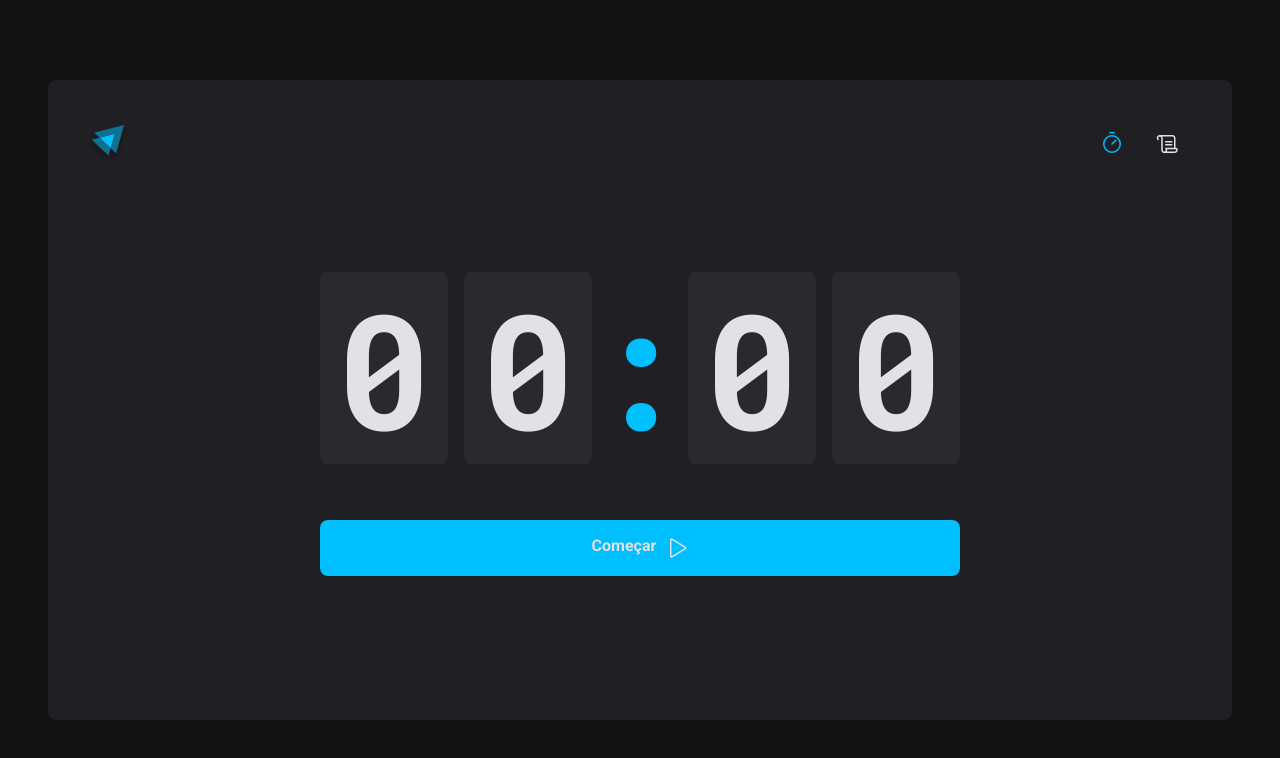
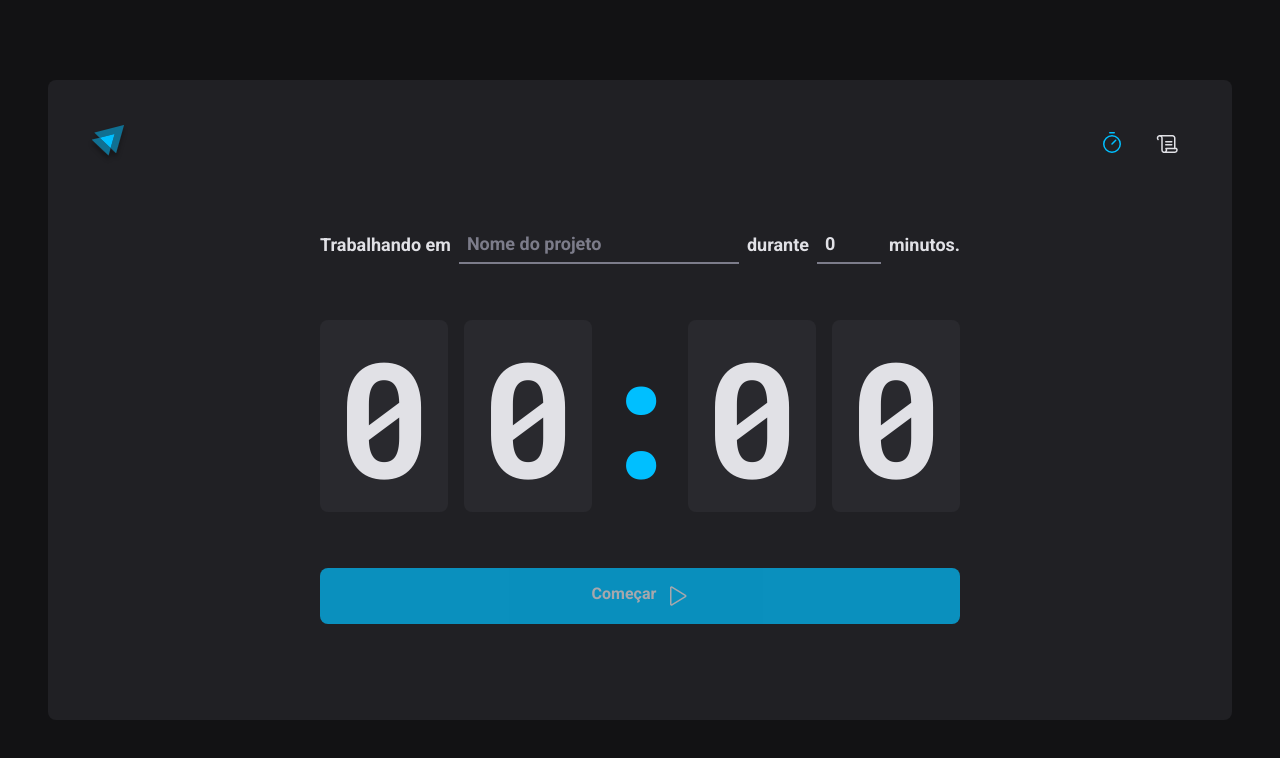
Before and after one commit to patriciaszbr/manager-task-flow, a React (Vite) app: page / in a window 1280 px wide. Shown: the top 758 px of the page. Built offline with nearby package versions, Linux system fonts and the light colour scheme.

Commit message:
Context no formulário

```diff
--- a/src/pages/Home/components/Countdown/index.tsx
+++ b/src/pages/Home/components/Countdown/index.tsx
@@ -1,13 +1,16 @@
 import { differenceInSeconds } from 'date-fns'
-import { useContext, useEffect, useState } from 'react'
+import { useContext, useEffect } from 'react'
 import { CyclesContext } from '../..'
 import { CountdownContainer, Separator } from './styles'
 
 export function Countdown() {
-  const { activeCycle, activeCycleId, markCurrentAsFinished } =
-    useContext(CyclesContext)
-
-  const [amountSecondsPassed, setAmountSecondsPassed] = useState(0)
+  const {
+    activeCycle,
+    activeCycleId,
+    amountSecondsPassed,
+    markCurrentAsFinished,
+    setSecondsPassed,
+  } = useContext(CyclesContext)
 
   const totalSeconds = activeCycle ? activeCycle.minutesAmount * 60 : 0
 
@@ -23,10 +26,10 @@
 
         if (secondsDifference >= totalSeconds) {
           markCurrentAsFinished()
-          setAmountSecondsPassed(totalSeconds)
+          setSecondsPassed(totalSeconds)
           clearInterval(interval)
         } else {
-          setAmountSecondsPassed(secondsDifference)
+          setSecondsPassed(secondsDifference)
         }
       }, 1000)
     }
@@ -34,7 +37,13 @@
     return () => {
       clearInterval(interval)
     }
-  }, [activeCycle, totalSeconds, activeCycleId, markCurrentAsFinished])
+  }, [
+    activeCycle,
+    totalSeconds,
+    activeCycleId,
+    markCurrentAsFinished,
+    setSecondsPassed,
+  ])
 
   const currentSeconds = activeCycle ? totalSeconds - amountSecondsPassed : 0
 
--- a/src/pages/Home/components/NewCycleForm/index.tsx
+++ b/src/pages/Home/components/NewCycleForm/index.tsx
@@ -1,26 +1,11 @@
-import { zodResolver } from '@hookform/resolvers/zod'
 import { FormContainer, MinutesAmount, TaskInput } from './styles'
-import * as zod from 'zod'
-import { useForm } from 'react-hook-form'
-
-const newCycleFormValidationSchema = zod.object({
-  task: zod.string().min(1, 'Informe a tarefa'),
-  minutesAmount: zod
-    .number()
-    .min(1, 'O ciclo precisa ser de no min. 05 minutos')
-    .max(60, 'O ciclo precisa ser de no max. 60 minutos'),
-})
-
-type NewCycleFormData = zod.infer<typeof newCycleFormValidationSchema>
+import { useContext } from 'react'
+import { CyclesContext } from '../..'
+import { useFormContext } from 'react-hook-form'
 
 export function NewCyleForm() {
-  const { register, handleSubmit, watch, reset } = useForm<NewCycleFormData>({
-    resolver: zodResolver(newCycleFormValidationSchema),
-    defaultValues: {
-      task: '',
-      minutesAmount: 0,
-    },
-  })
+  const { activeCycle } = useContext(CyclesContext)
+  const { register } = useFormContext()
 
   return (
     <FormContainer>
--- a/src/pages/Home/index.tsx
+++ b/src/pages/Home/index.tsx
@@ -1,5 +1,8 @@
-import { createContext, useEffect, useState } from 'react'
-import { HandPalm, Play, Watch } from 'phosphor-react'
+import { HandPalm, Play } from 'phosphor-react'
+import { FormProvider, useForm } from 'react-hook-form'
+import { zodResolver } from '@hookform/resolvers/zod'
+import * as zod from 'zod'
+import { createContext, useState } from 'react'
 
 import {
   HomeContainer,
@@ -22,16 +25,43 @@
 interface CylesContextType {
   activeCycle: Cycle | undefined
   activeCycleId: string | null
+  amountSecondsPassed: number
   markCurrentAsFinished: () => void
+  setSecondsPassed: (seconds: number) => void
 }
 
+const newCycleFormValidationSchema = zod.object({
+  task: zod.string().min(1, 'Informe a tarefa'),
+  minutesAmount: zod
+    .number()
+    .min(1, 'O ciclo precisa ser de no min. 05 minutos')
+    .max(60, 'O ciclo precisa ser de no max. 60 minutos'),
+})
+
 export const CyclesContext = createContext({} as CylesContextType)
+
+type NewCycleFormData = zod.infer<typeof newCycleFormValidationSchema>
 
 export function Home() {
   const [cycles, setCycles] = useState<Cycle[]>([])
   const [activeCycleId, setActiveCycleId] = useState<string | null>(null)
+  const [amountSecondsPassed, setAmountSecondsPassed] = useState(0)
+
+  const newCycleForm = useForm<NewCycleFormData>({
+    resolver: zodResolver(newCycleFormValidationSchema),
+    defaultValues: {
+      task: '',
+      minutesAmount: 0,
+    },
+  })
+
+  const { handleSubmit, watch, reset } = newCycleForm
 
   const activeCycle = cycles.find((cycle) => cycle.id === activeCycleId)
+
+  function setSecondsPassed(seconds: number) {
+    setAmountSecondsPassed(seconds)
+  }
 
   function markCurrentAsFinished() {
     setCycles((state) =>
@@ -45,23 +75,21 @@
     )
   }
 
-  // function handleCreateNewCycle(data: NewCycleFormData) {
-  //   const id = String(new Date().getTime())
+  function handleCreateNewCycle(data: NewCycleFormData) {
+    const id = String(new Date().getTime())
 
-  //   const newCycle: Cycle = {
-  //     id,
-  //     task: data.task,
-  //     minutesAmount: data.minutesAmount,
-  //     startDate: new Date(),
-  //     interruptedDate: Date,
-  //     finishedDate: Date,
-  //   }
+    const newCycle: Cycle = {
+      id,
+      task: data.task,
+      minutesAmount: data.minutesAmount,
+      startDate: new Date(),
+    }
 
-  //   setCycles((state) => [...state, newCycle])
-  //   setActiveCycleId(id)
-  //   setAmountSecondsPassed(0)
-  //   reset()
-  // }
+    setCycles((state) => [...state, newCycle])
+    setActiveCycleId(id)
+    setAmountSecondsPassed(0)
+    reset()
+  }
 
   function handleInterruptCycle() {
     setCycles((state) =>
@@ -76,18 +104,26 @@
     setActiveCycleId(null)
   }
 
-  // const task = Watch('task')
-  // const isSubmitDisabled = !task
+  const task = watch('task')
+  const isSubmitDisabled = !task
 
   console.log(cycles)
 
   return (
     <HomeContainer>
-      <form /* onSubmit={handleSubmit(handleCreateNewCycle)} */ action="">
+      <form onSubmit={handleSubmit(handleCreateNewCycle)} action="">
         <CyclesContext.Provider
-          value={{ activeCycle, activeCycleId, markCurrentAsFinished }}
+          value={{
+            activeCycle,
+            activeCycleId,
+            amountSecondsPassed,
+            markCurrentAsFinished,
+            setSecondsPassed,
+          }}
         >
-          {/* <NewCyleForm /> */}
+          <FormProvider {...newCycleForm}>
+            <NewCyleForm />
+          </FormProvider>
           <Countdown />
         </CyclesContext.Provider>
 
@@ -97,7 +133,7 @@
             <HandPalm size={24} />1
           </StopCountdownButton>
         ) : (
-          <StartCountdownButton type="submit" /* disabled={isSubmitDisabled} */>
+          <StartCountdownButton type="submit" disabled={isSubmitDisabled}>
             Começar
             <Play size={24} />
           </StartCountdownButton>
```
